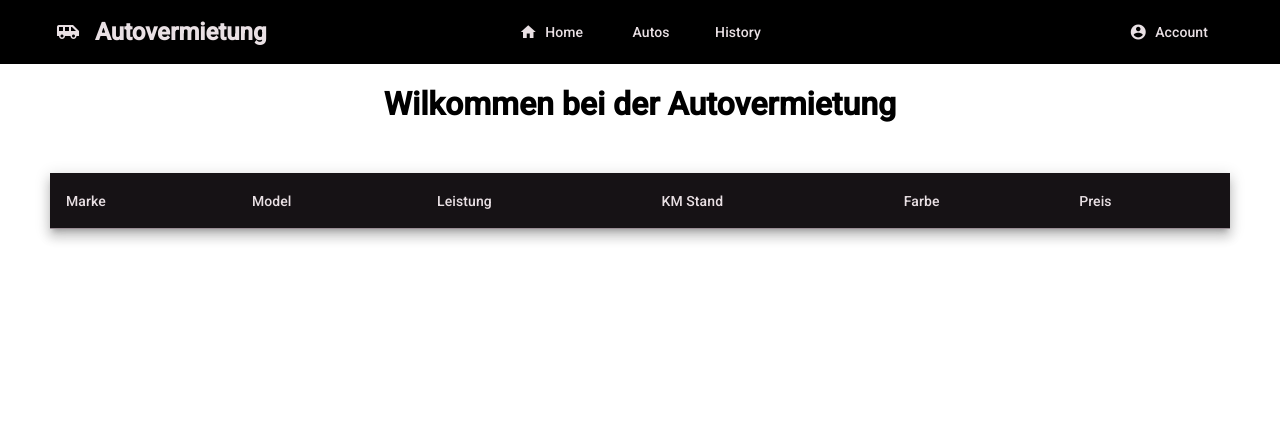
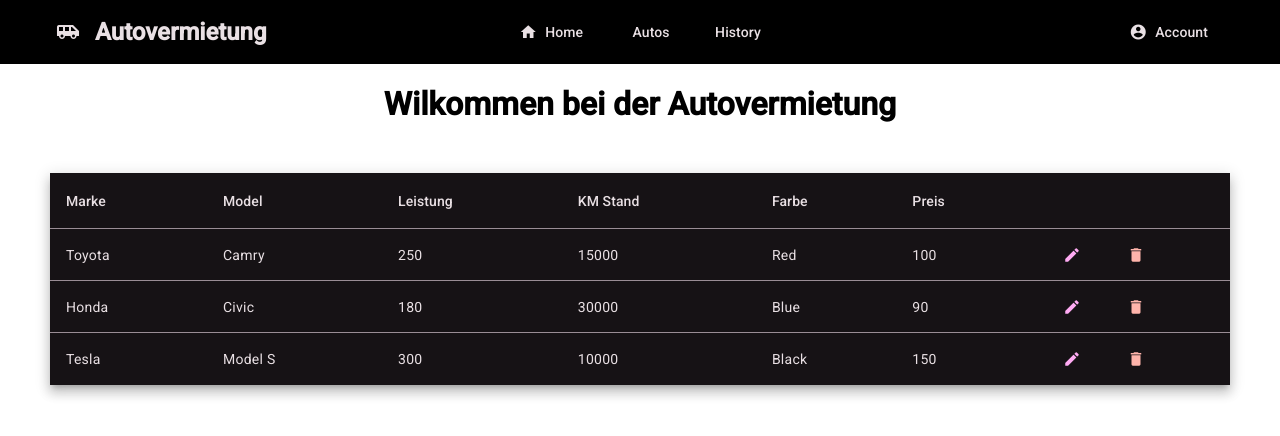
Before and after one commit to BBZ-BL-IT/m426-project-team-autovermietung, an Angular app: page / in a window 1280 px wide. Shown: the top 436 px of the page. Built offline with nearby package versions, Linux system fonts and the light colour scheme.

Commit message:
Anpassung an Home, so dass man die Fahrzeuge in einer Liste anzeigen kann

```diff
--- /dev/null
+++ b/src/app/data/vehicle.ts
@@ -0,0 +1,39 @@
+export class Vehicle {
+    constructor(
+        id: number,
+        brand: string,
+        model: string,
+        color: string,
+        licensePlate: string,
+        mileage: number,
+        enginePower: number,
+        fuelType: string,
+        numberOfSeats: number,
+        rentalPrice: number,
+        consumption: number
+    ) {
+        this.id = id;
+        this.brand = brand;
+        this.model = model;
+        this.color = color;
+        this.licensePlate = licensePlate;
+        this.mileage = mileage;
+        this.enginePower = enginePower;
+        this.fuelType = fuelType;
+        this.numberOfSeats = numberOfSeats;
+        this.rentalPrice = rentalPrice;
+        this.consumption = consumption;
+    }
+
+    public id!: number;
+    public brand: string = '';
+    public model: string = '';
+    public color: string = '';
+    public licensePlate: string = '';
+    public mileage: number = 0;
+    public enginePower: number = 0;
+    public fuelType: string = '';
+    public numberOfSeats: number = 0;
+    public rentalPrice: number = 0;
+    public consumption: number = 0;
+  }
--- a/src/app/pages/home/home.component.css
+++ b/src/app/pages/home/home.component.css
@@ -3,3 +3,6 @@
     margin: 0 auto;
     text-align: center;
 }
+.listButtons{
+    width: 200px;
+}
--- a/src/app/pages/home/home.component.html
+++ b/src/app/pages/home/home.component.html
@@ -4,37 +4,48 @@
 </div>
 
 <div style="margin: 50px;">
-    <table mat-table  class="mat-elevation-z8">
-
+    <table mat-table [dataSource]="data" class="mat-elevation-z8">
 
         <ng-container matColumnDef="brand">
           <th mat-header-cell *matHeaderCellDef> Marke </th>
-          <td mat-cell *matCellDef="let element"> {{element.id}} </td>
+          <td mat-cell *matCellDef="let element"> {{element.brand}} </td>
         </ng-container>
 
         <ng-container matColumnDef="model">
           <th mat-header-cell *matHeaderCellDef> Model </th>
-          <td mat-cell *matCellDef="let element"> {{element.marke}} </td>
+          <td mat-cell *matCellDef="let element"> {{element.model }} </td>
         </ng-container>
 
-        <ng-container matColumnDef="engine_power">
+        <ng-container matColumnDef="enginePower">
           <th mat-header-cell *matHeaderCellDef> Leistung </th>
-          <td mat-cell *matCellDef="let element"> {{element.model}} </td>
+          <td mat-cell *matCellDef="let element"> {{element.enginePower }} </td>
         </ng-container>
 
         <ng-container matColumnDef="mileage">
             <th mat-header-cell *matHeaderCellDef> KM Stand </th>
-            <td mat-cell *matCellDef="let element"> {{element.autoNr}} </td>
+            <td mat-cell *matCellDef="let element"> {{element.mileage }} </td>
           </ng-container>
 
           <ng-container matColumnDef="color">
             <th mat-header-cell *matHeaderCellDef> Farbe </th>
-            <td mat-cell *matCellDef="let element"> {{element.rahmenNr}} </td>
+            <td mat-cell *matCellDef="let element"> {{element.color }} </td>
           </ng-container>
 
-          <ng-container matColumnDef="rental_prize">
+          <ng-container matColumnDef="rentalPrice">
             <th mat-header-cell *matHeaderCellDef> Preis </th>
-            <td mat-cell *matCellDef="let element"> {{element.rahmenNr}} </td>
+            <td mat-cell *matCellDef="let element"> {{element.rentalPrice }} </td>
+          </ng-container>
+
+          <ng-container matColumnDef="actions">
+            <th *matHeaderCellDef class="listButtons" mat-header-cell></th>
+            <td *matCellDef="let element" mat-cell >
+              <button   color="primary" mat-button>
+                <mat-icon>edit</mat-icon>
+              </button>
+              <button   color="warn" mat-button>
+                <mat-icon>delete</mat-icon>
+              </button>
+            </td>
           </ng-container>
 
 
--- a/src/app/pages/home/home.component.ts
+++ b/src/app/pages/home/home.component.ts
@@ -1,4 +1,5 @@
 import { Component } from '@angular/core';
+import { Vehicle } from '../../data/vehicle';
 
 @Component({
   selector: 'app-home',
@@ -7,6 +8,53 @@ import { Component } from '@angular/core';
 })
 export class HomeComponent {
 
-  displayedColumns: string[] = ['brand', 'model', 'engine_power', 'mileage', 'color', 'rental_prize'];
+
+   vehicle1 = new Vehicle(
+    1,
+    'Toyota',
+    'Camry',
+    'Red',
+    'ABC123',
+    15000,
+    250,
+    'Petrol',
+    5,
+    100,
+    50
+);
+
+ vehicle2 = new Vehicle(
+    2,
+    'Honda',
+    'Civic',
+    'Blue',
+    'XYZ789',
+    30000,
+    180,
+    'Diesel',
+    5,
+    90,
+    50
+);
+
+ vehicle3 = new Vehicle(
+    3,
+    'Tesla',
+    'Model S',
+    'Black',
+    'EV456',
+    10000,
+    300,
+    'Electric',
+    5,
+    150,
+    50
+);
+
+  displayedColumns: string[] = ['brand', 'model', 'enginePower', 'mileage', 'color', 'rentalPrice', 'actions'];
   name : string = "";
+
+
+  data : Vehicle[] = [this.vehicle1, this.vehicle2, this.vehicle3]
+
 }
```
